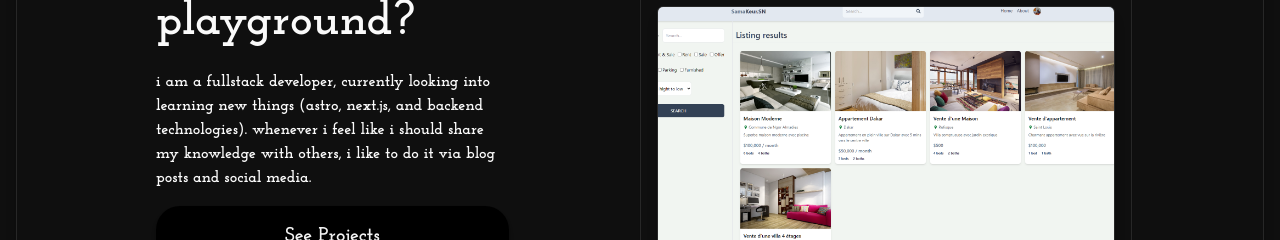
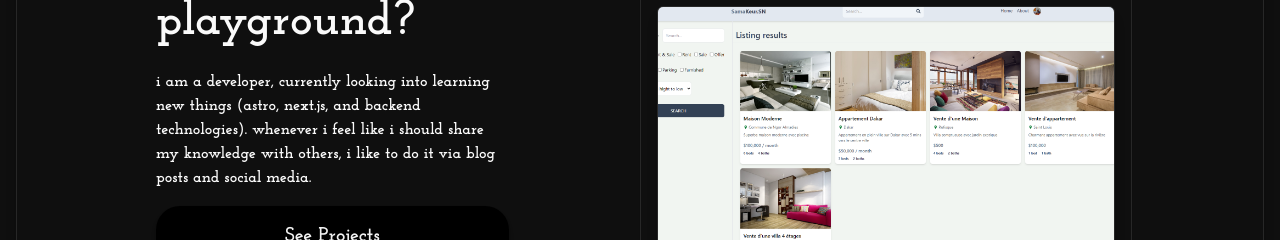
Before and after one commit to modouaicha023/modouaicha023, a Next.js app: page / in a window 1280 px wide. Shown: the part 235-475 px from the top of the page. Built offline with nearby package versions, Linux system fonts and the light colour scheme.

Commit message:
Update developer's role in page.jsx

```diff
--- a/src/app/page.jsx
+++ b/src/app/page.jsx
@@ -38,7 +38,7 @@ export default function Home() {
                 Modou&apos;s playground?
               </h2>
               <p className="text-base   rounded-md">
-                I am a fullstack developer, currently looking into learning new
+                I am a developer, currently looking into learning new
                 things (Astro, Next.JS, and backend technologies). Whenever I
                 feel like I should share my knowledge with others, I like to do
                 it via blog posts and social media.
```
